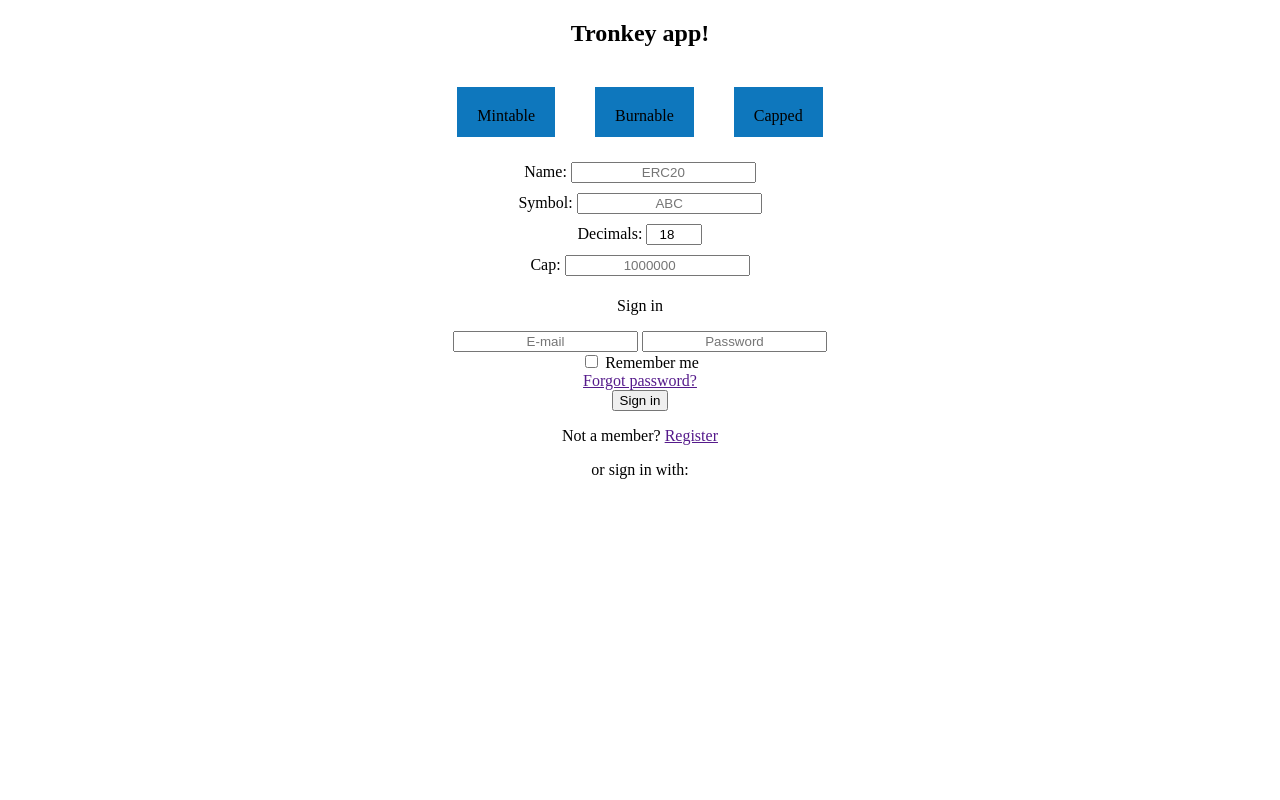
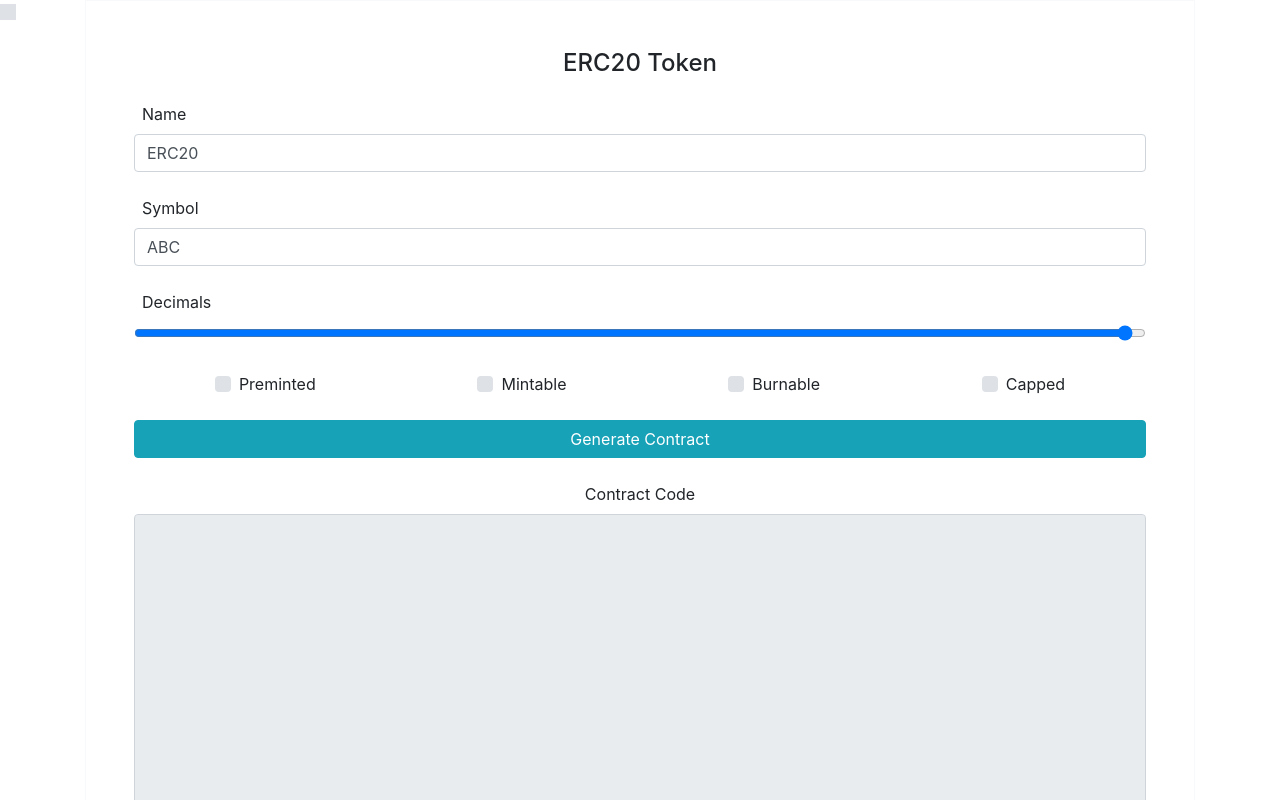
Before and after one commit to caleblent/Tronkey, a plain HTML site: page index.html in a window 1280 px wide. Shown: the top 800 px of the page. Drawn offline with nearby package versions, Linux system fonts and the light colour scheme.

Commit message:
functional form, much spiffier

```diff
--- a/app.js
+++ b/app.js
@@ -1,28 +1,62 @@
-// grab buttons in doc
+// grab inputs/buttons in doc
+const nameInput = document.getElementById("name")
+const symbolInput = document.getElementById("symbol")
+const decimalsInput = document.getElementById("decimals")
+
+const premintButton = document.getElementById("preminted")
 const mintableButton = document.getElementById("mintable")
 const burnableButton = document.getElementById("burnable")
 const cappedButton = document.getElementById("capped")
-const nameInput = document.getElementById("name")
-const symbolInput = document.getElementById("symbol")
-const decimalsInput = document.getElementById("decimals")
+
+const premintInput = document.getElementById("premint")
+const premintLabel = document.getElementById("premintLabel")
 const capInput = document.getElementById("cap")
+const capLabel = document.getElementById("capLabel")
 
-const contractText = document.getElementById("contract-text")
+const contractCode = document.getElementById("contractCode")
+
+// const form = document.querySelector('form[name="calebForm"]')
+// const ccValidation = form.elements["name"].value
+// const ccType = form.elements["symbol"].value
+// console.log(ccValidation)
+// console.log(ccType)
 
 // declare variables
-let SPDX = "MIT"
-let version = "^0.8.4"
+let SPDX = "MIT" // will allow to be edited in a later version
+let version = "^0.8.4" // will allow to be edited in a later version
 
-let name = ""
-let symbol = ""
-let decimals = ""
-let cap = ""
+let name = nameInput.value
+let symbol = symbolInput.value
+let decimals = decimalsInput.value
+let cap = capInput.value
 
+let preminted = false
 let mintable = false
 let burnable = false
 let capped = false
 
+// console.log(name)
+// console.log(symbol)
+// console.log(decimals)
+// console.log(cap)
+// console.log(premint)
+// console.log(mintable)
+// console.log(burnable)
+// console.log(capped)
+
 // add event listeners
+premintButton.addEventListener("click", () => {
+    preminted = !preminted
+    console.log("premint: ", preminted)
+    if (preminted) {
+        premintInput.style.display = "block"
+        premintLabel.style.display = "block"
+    } else {
+        premintInput.style.display = "none"
+        premintLabel.style.display = "none"
+    }
+    buildContract()
+})
 mintableButton.addEventListener("click", () => {
     mintable = !mintable
     console.log("mintable: ", mintable)
@@ -36,6 +70,13 @@ burnableButton.addEventListener("click", () => {
 cappedButton.addEventListener("click", () => {
     capped = !capped
     console.log("capped: ", capped)
+    if (capped) {
+        capInput.style.display = "block"
+        capLabel.style.display = "block"
+    } else {
+        capInput.style.display = "none"
+        capLabel.style.display = "none"
+    }
     buildContract()
 })
 
@@ -64,7 +105,7 @@ capInput.addEventListener("input", (e) => {
 // console.log(contract);
 
 // document.addEventListener('keypress', () => {
-//     contractText.innerText = buildContract();
+//     contractCode.innerText = buildContract();
 // })
 
 function buildContract() {
@@ -83,6 +124,7 @@ contract ${name} {
     string private _symbol;
     uint8 private _decimals;
     `
+
     if (capped) {
         contract += "uint256 private immutable _cap;\n"
     }
@@ -95,14 +137,15 @@ contract ${name} {
     constructor() public {
         _name = \"${name}\";
         _symbol = \"${symbol}\";
-        _decimals = \"${decimals}\";
+        _decimals = ${decimals};
         `
     if (capped) {
         contract += `_cap = ${cap};`
     }
 
     contract += `
-    }`
+    }
+    `
 
     const middleSection = `
     function name() public view virtual returns (string memory) {
@@ -281,5 +324,5 @@ contract ${name} {
 }
 `
 
-  contractText.innerText = contract
+    contractCode.innerHTML = contract
 }
--- a/index.html
+++ b/index.html
@@ -5,134 +5,75 @@
         <meta http-equiv="X-UA-Compatible" content="IE=edge" />
         <meta name="viewport" content="width=device-width, initial-scale=1.0" />
         <title>Tronkey</title>
-    <link rel="stylesheet" href="style.css" />
+        <!-- <link rel="stylesheet" href="style.css" /> -->
+        <link
+            rel="stylesheet"
+            href="https://cdn.jsdelivr.net/npm/bootstrap@4.0.0/dist/css/bootstrap.min.css"
+            integrity="sha384-Gn5384xqQ1aoWXA+058RXPxPg6fy4IWvTNh0E263XmFcJlSAwiGgFAW/dAiS6JXm"
+            crossorigin="anonymous"
+        />
     </head>
 
     <body>
-    <h2>Tronkey app!</h2>
+        <div class="container">
+            <!-- Default form login -->
+            <form class="text-center border border-light p-5" name="calebForm">
+                <p class="h4 mb-4">ERC20 Token</p>
 
-    <div class="container">
-      <div class="buttons flex-container">
-        <div class="button" id="mintable">Mintable</div>
-        <div class="button" id="burnable">Burnable</div>
-        <div class="button" id="capped">Capped</div>
+                <!-- Name -->
+                <label class="custom-control-label mb-2 float-left ml-2" for="name">Name</label>
+                <input type="text" id="name" class="form-control mb-4" value="ERC20" />
+
+                <!-- Symbol -->
+                <label class="custom-control-label mb-2 float-left ml-2" for="symbol">Symbol</label>
+                <input type="text" id="symbol" class="form-control mb-4" value="ABC" />
+
+                <!-- Decimals -->
+                <label class="custom-control-label mb-1 float-left ml-2" for="decimals">Decimals</label>
+                <input type="range" id="decimals" class="form-control mb-4" value="18" min="0" max="18" />
+
+                <!-- Boolean Values -->
+                <div class="d-flex justify-content-around mb-2">
+                    <!-- Preminted -->
+                    <div class="custom-control custom-checkbox">
+                        <input type="checkbox" class="custom-control-input" id="preminted" />
+                        <label class="custom-control-label" for="preminted">Preminted</label>
                     </div>
-
-      <div class="text-stuff">
-        <div class="text-left">
-          <label for="name" class="text-gray-900">Name:</label>
-          <input
-            type="text"
-            class="border block w-full p-2 mt-2 rounded"
-            id="name"
-            placeholder="ERC20"
-          />
+                    <!-- Mintable -->
+                    <div class="custom-control custom-checkbox">
+                        <input type="checkbox" class="custom-control-input" id="mintable" />
+                        <label class="custom-control-label" for="mintable">Mintable</label>
                     </div>
-
-        <div class="text-left">
-          <label for="symbol" class="text-gray-900">Symbol:</label>
-          <input
-            type="text"
-            class="border block w-full p-2 mt-2 rounded"
-            id="symbol"
-            placeholder="ABC"
-          />
+                    <!-- Burnable -->
+                    <div class="custom-control custom-checkbox">
+                        <input type="checkbox" class="custom-control-input" id="burnable" />
+                        <label class="custom-control-label" for="burnable">Burnable</label>
                     </div>
-
-        <div class="text-left">
-          <label for="decimals" class="text-gray-900">Decimals:</label>
-          <input
-            type="number"
-            class="border block w-full p-2 mt-2 rounded"
-            id="decimals"
-            value="18"
-            max="18"
-            min="0"
-          />
-        </div>
-
-        <div class="text-left">
-          <label for="cap" class="text-gray-900">Cap:</label>
-          <input
-            type="number"
-            class="border block w-full p-2 mt-2 rounded"
-            id="cap"
-            placeholder="1000000"
-            min="0"
-          />
+                    <!-- Capped -->
+                    <div class="custom-control custom-checkbox">
+                        <input type="checkbox" class="custom-control-input" id="capped" />
+                        <label class="custom-control-label" for="capped">Capped</label>
                     </div>
                 </div>
 
-      <div class="contract">
-        <div id="contract-text"></div>
+                <!-- Premint -->
+                <label class="custom-control-label mb-1 float-left ml-2" for="premint" id="premintLabel" style="display: none"
+                    >Premint</label
+                >
+                <input type="number" id="premint" class="form-control mb-4" value="" placeholder="0" style="display: none" />
+
+                <!-- Cap -->
+                <label class="custom-control-label mb-1 float-left ml-2" for="cap" id="capLabel" style="display: none">Cap</label>
+                <input type="number" id="cap" class="form-control mb-4" value="0" style="display: none" />
+
+                <!-- Generate Contract -->
+                <button class="btn btn-info btn-block my-4" type="submit">Generate Contract</button>
+
+                <!-- Generated Code -->
+                <div class="form-group shadow-textarea">
+                    <label for="contractCode">Contract Code</label>
+                    <textarea class="form-control z-depth-1" id="contractCode" rows="30" value="ddddd" readonly></textarea>
                 </div>
-
-      <!-- Default form login -->
-      <form class="text-center border border-light p-5" action="#!">
-        <p class="h4 mb-4">Sign in</p>
-
-        <!-- Email -->
-        <input
-          type="email"
-          id="defaultLoginFormEmail"
-          class="form-control mb-4"
-          placeholder="E-mail"
-        />
-
-        <!-- Password -->
-        <input
-          type="password"
-          id="defaultLoginFormPassword"
-          class="form-control mb-4"
-          placeholder="Password"
-        />
-
-        <div class="d-flex justify-content-around">
-          <div>
-            <!-- Remember me -->
-            <div class="custom-control custom-checkbox">
-              <input
-                type="checkbox"
-                class="custom-control-input"
-                id="defaultLoginFormRemember"
-              />
-              <label class="custom-control-label" for="defaultLoginFormRemember"
-                >Remember me</label
-              >
-            </div>
-          </div>
-          <div>
-            <!-- Forgot password -->
-            <a href="">Forgot password?</a>
-          </div>
-        </div>
-
-        <!-- Sign in button -->
-        <button class="btn btn-info btn-block my-4" type="submit">
-          Sign in
-        </button>
-
-        <!-- Register -->
-        <p>
-          Not a member?
-          <a href="">Register</a>
-        </p>
-
-        <!-- Social login -->
-        <p>or sign in with:</p>
-
-        <a href="#" class="mx-2" role="button"
-          ><i class="fab fa-facebook-f light-blue-text"></i
-        ></a>
-        <a href="#" class="mx-2" role="button"
-          ><i class="fab fa-twitter light-blue-text"></i
-        ></a>
-        <a href="#" class="mx-2" role="button"
-          ><i class="fab fa-linkedin-in light-blue-text"></i
-        ></a>
-        <a href="#" class="mx-2" role="button"
-          ><i class="fab fa-github light-blue-text"></i
-        ></a>
             </form>
             <!-- Default form login -->
         </div>
```
Lines whose indentation alone changed are shown as unchanged.
